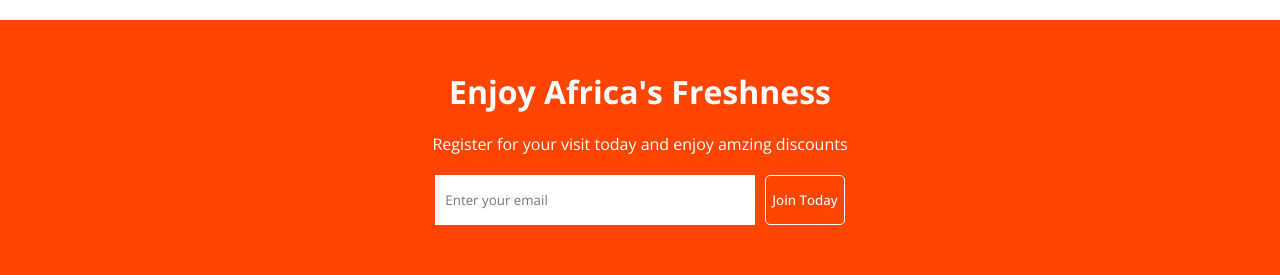
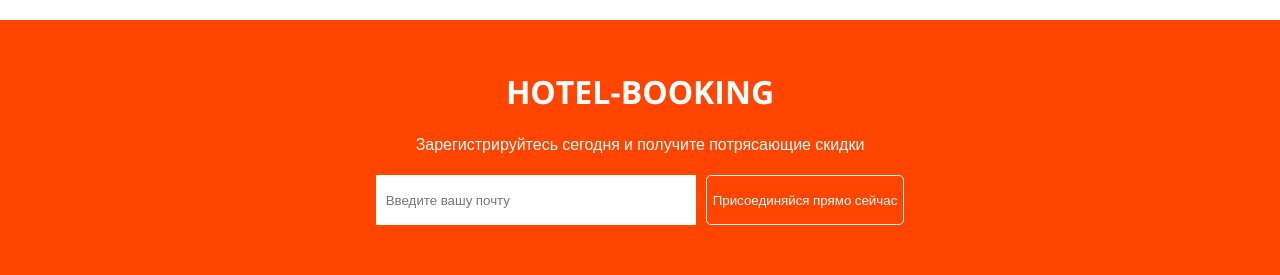
Before and after one commit to L1nia/spo_one, a React (Create React App) app: page / in a window 1280 px wide. Shown: the part 1041-1316 px from the top of the page. Built offline with nearby package versions, Linux system fonts and the light colour scheme; no server answers.

Commit message:
Update Bottom.jsx

```diff
--- a/src/components/bottom/Bottom.jsx
+++ b/src/components/bottom/Bottom.jsx
@@ -4,12 +4,12 @@ export const Bottom = () => {
   return (
       <div className='bottom'>
           <h1 className="bottomTile">
-              Enjoy Africa's Freshness
+              HOTEL-BOOKING
           </h1>
-          <span className='bottomDesc'>Register for your visit today and enjoy amzing discounts</span>
+          <span className='bottomDesc'>Зарегистрируйтесь сегодня и получите потрясающие скидки</span>
           <div className="bottomInputContainer">
-              <input className='bottomInput' type="text" placeholder='Enter your email' />
-              <button>Join Today</button>
+              <input className='bottomInput' type="text" placeholder='Введите вашу почту' />
+              <button>Присоединяйся прямо сейчас</button>
         </div>
       </div>
   )
```
